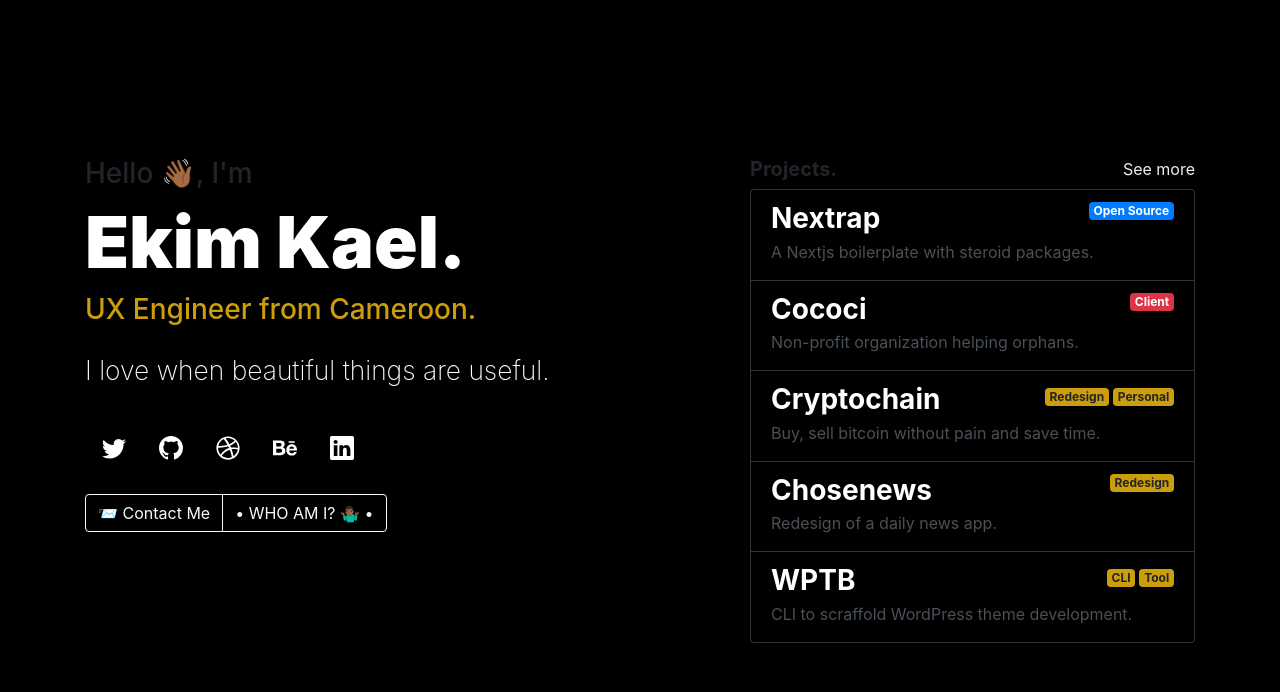
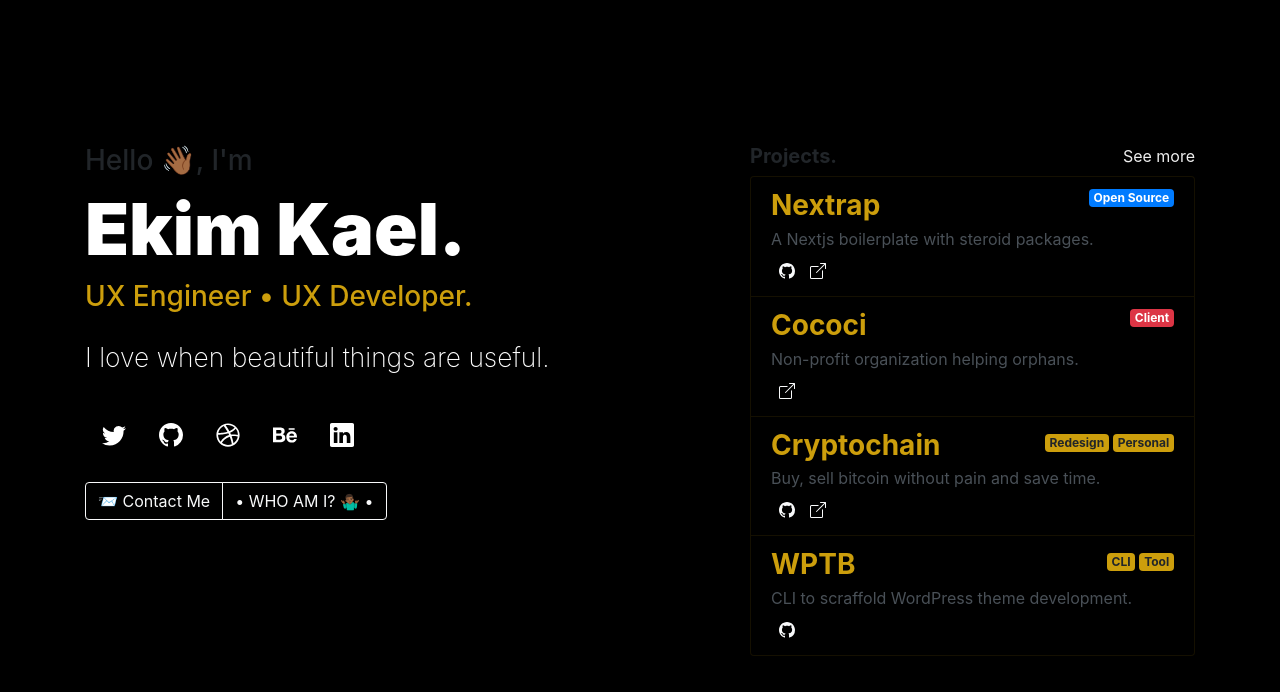
Before and after one commit to ekimkael/ekimkael.github.io, a Next.js app: page / in a window 1280 px wide. Shown: the top 692 px of the page. Built offline with nearby package versions, Linux system fonts and the light colour scheme.

Commit message:
Adding links and edit postcss config

```diff
--- /dev/null
+++ b/organisms/ExternalLink.jsx
@@ -0,0 +1,25 @@
+import React from "react"
+
+function ExternalLink() {
+	return (
+		<svg
+			xmlns="http://www.w3.org/2000/svg"
+			width="16"
+			height="16"
+			fill="currentColor"
+			class="bi bi-box-arrow-up-right"
+			viewBox="0 0 16 16"
+		>
+			<path
+				fillRule="evenodd"
+				d="M8.636 3.5a.5.5 0 0 0-.5-.5H1.5A1.5 1.5 0 0 0 0 4.5v10A1.5 1.5 0 0 0 1.5 16h10a1.5 1.5 0 0 0 1.5-1.5V7.864a.5.5 0 0 0-1 0V14.5a.5.5 0 0 1-.5.5h-10a.5.5 0 0 1-.5-.5v-10a.5.5 0 0 1 .5-.5h6.636a.5.5 0 0 0 .5-.5z"
+			/>
+			<path
+				fillRule="evenodd"
+				d="M16 .5a.5.5 0 0 0-.5-.5h-5a.5.5 0 0 0 0 1h3.793L6.146 9.146a.5.5 0 1 0 .708.708L15 1.707V5.5a.5.5 0 0 0 1 0v-5z"
+			/>
+		</svg>
+	)
+}
+
+export default ExternalLink
--- a/organisms/socials/GitHub.jsx
+++ b/organisms/socials/GitHub.jsx
@@ -1,11 +1,11 @@
 import React from "react"
 
-function GitHub() {
+function GitHub({ width, height }) {
 	return (
 		<svg
 			xmlns="http://www.w3.org/2000/svg"
-			width="24"
-			height="24"
+			width={width}
+			height={height}
 			fill="currentColor"
 			viewBox="0 0 16 16"
 		>
--- a/pages/index.js
+++ b/pages/index.js
@@ -6,6 +6,7 @@ import Twitter from "../organisms/socials/Twitter"
 import Behance from "../organisms/socials/Behance"
 import LinkedIn from "../organisms/socials/LinkedIn"
 import Dribbble from "../organisms/socials/Dribbble"
+import ExternalLink from "../organisms/ExternalLink"
 
 export default function Home() {
 	return (
@@ -27,7 +28,7 @@ export default function Home() {
 							<h1 className="w-title text-white">
 								<b>Ekim Kael.</b>
 							</h1>
-							<h3 className="text-secondary">UX Engineer from Cameroon.</h3>
+							<h3 className="text-secondary">UX Engineer • UX Developer.</h3>
 							<p className="w-lead text-white py-3">
 								I love when beautiful things are useful.
 							</p>
@@ -51,7 +52,7 @@ export default function Home() {
 									target="_blank"
 									rel="noreferrer noopener"
 								>
-									<GitHub />
+									<GitHub width="24" height="24" />
 								</a>
 								<a
 									href="https://dribbble.com/ekimkael/"
@@ -111,7 +112,7 @@ export default function Home() {
 							<ul className="list-group">
 								<li className="list-group-item list-group-item-action">
 									<div className="d-flex w-100 justify-content-between">
-										<h3 className="text-white mb-1">
+										<h3 className="text-secondary mb-1">
 											<b>Nextrap</b>
 										</h3>
 										<small className="badge badge-info align-self-start">
@@ -121,10 +122,32 @@ export default function Home() {
 									<p className="mb-1">
 										A Nextjs boilerplate with steroid packages.
 									</p>
+									<section
+										class="btn-group btn-group-sm"
+										role="group"
+										aria-label="Basic example"
+									>
+										<a
+											href="https://github.com/ekimkael/nextrap"
+											target="blank"
+											role="button"
+											className="btn btn-outline-light border-0"
+										>
+											<GitHub width="16" height="16" />
+										</a>
+										<a
+											href="https://nextrap.vercel.app/"
+											target="blank"
+											role="button"
+											className="btn btn-outline-light border-0"
+										>
+											<ExternalLink />
+										</a>
+									</section>
 								</li>
 								<li className="list-group-item list-group-item-action">
 									<div className="d-flex w-100 justify-content-between">
-										<h3 className="text-white mb-1">
+										<h3 className="text-secondary mb-1">
 											<b>Cococi</b>
 										</h3>
 										<small className="badge badge-danger align-self-start">
@@ -134,10 +157,24 @@ export default function Home() {
 									<p className="mb-1">
 										Non-profit organization helping orphans.
 									</p>
+									<div
+										class="btn-group btn-group-sm"
+										role="group"
+										aria-label="Basic example"
+									>
+										<a
+											href="https://cococi.org/"
+											target="blank"
+											role="button"
+											className="btn btn-outline-light border-0"
+										>
+											<ExternalLink />
+										</a>
+									</div>
 								</li>
 								<li className="list-group-item list-group-item-action">
 									<div className="d-flex w-100 justify-content-between">
-										<h3 className="text-white mb-1">
+										<h3 className="text-secondary mb-1">
 											<b>Cryptochain</b>
 										</h3>
 										<section>
@@ -152,21 +189,32 @@ export default function Home() {
 									<p className="mb-1">
 										Buy, sell bitcoin without pain and save time.
 									</p>
+									<section
+										class="btn-group btn-group-sm"
+										role="group"
+										aria-label="Basic example"
+									>
+										<a
+											href="https://github.com/ekimkael/blockchain"
+											target="blank"
+											role="button"
+											className="btn btn-outline-light border-0"
+										>
+											<GitHub width="16" height="16" />
+										</a>
+										<a
+											href="https://cryptomum.vercel.app/"
+											target="blank"
+											role="button"
+											className="btn btn-outline-light border-0"
+										>
+											<ExternalLink />
+										</a>
+									</section>
 								</li>
 								<li className="list-group-item list-group-item-action">
 									<div className="d-flex w-100 justify-content-between">
-										<h3 className="text-white mb-1">
-											<b>Chosenews</b>
-										</h3>
-										<small className="badge badge-secondary align-self-start">
-											Redesign
-										</small>
-									</div>
-									<p className="mb-1">Redesign of a daily news app.</p>
-								</li>
-								<li className="list-group-item list-group-item-action">
-									<div className="d-flex w-100 justify-content-between">
-										<h3 className="text-white mb-1">
+										<h3 className="text-secondary mb-1">
 											<b>WPTB</b>
 										</h3>
 										<section>
@@ -181,6 +229,20 @@ export default function Home() {
 									<p className="mb-1">
 										CLI to scraffold WordPress theme development.
 									</p>
+									<section
+										class="btn-group btn-group-sm"
+										role="group"
+										aria-label="Basic example"
+									>
+										<a
+											href="https://github.com/ekimkael/wptb"
+											target="blank"
+											role="button"
+											className="btn btn-outline-light border-0"
+										>
+											<GitHub width="16" height="16" />
+										</a>
+									</section>
 								</li>
 							</ul>
 						</div>
--- a/postcss.config.js
+++ b/postcss.config.js
@@ -1,5 +1,7 @@
 module.exports = {
-	plugins: [
+	plugins:
+		process.env.NODE_ENV === "production"
+			? [
 					"postcss-flexbugs-fixes",
 					[
 						"postcss-preset-env",
@@ -17,9 +19,11 @@ module.exports = {
 						"@fullhuman/postcss-purgecss",
 						{
 							content: ["./pages/**/*.{js,jsx}", "./organisms/**/*.{js,jsx}"],
-				defaultExtractor: (content) => content.match(/[\w-/:]+(?<!:)/g) || [],
+							defaultExtractor: (content) =>
+								content.match(/[\w-/:]+(?<!:)/g) || [],
 							safelist: ["html", "body"],
 						},
 					],
-	],
+			  ]
+			: [],
 }
--- a/styles/globals.scss
+++ b/styles/globals.scss
@@ -5,8 +5,8 @@ $white: #fff;
 $body-bg: $primary;
 $hr-border-color: rgba($white, 0.2);
 $list-group-bg: $primary;
-$list-group-hover-bg: rgba($white, 0.2);
-$list-group-border-color: rgba($white, 0.2);
+$list-group-hover-bg: rgba($secondary, 0.1);
+$list-group-border-color: rgba($secondary, 0.1);
 $brand-primary: darken($white, 6.5%) !default;
 $link-color: $brand-primary !default;
 $link-hover-color: darken($white, 75%) !default;
```
Lines whose indentation alone changed are shown as unchanged.
